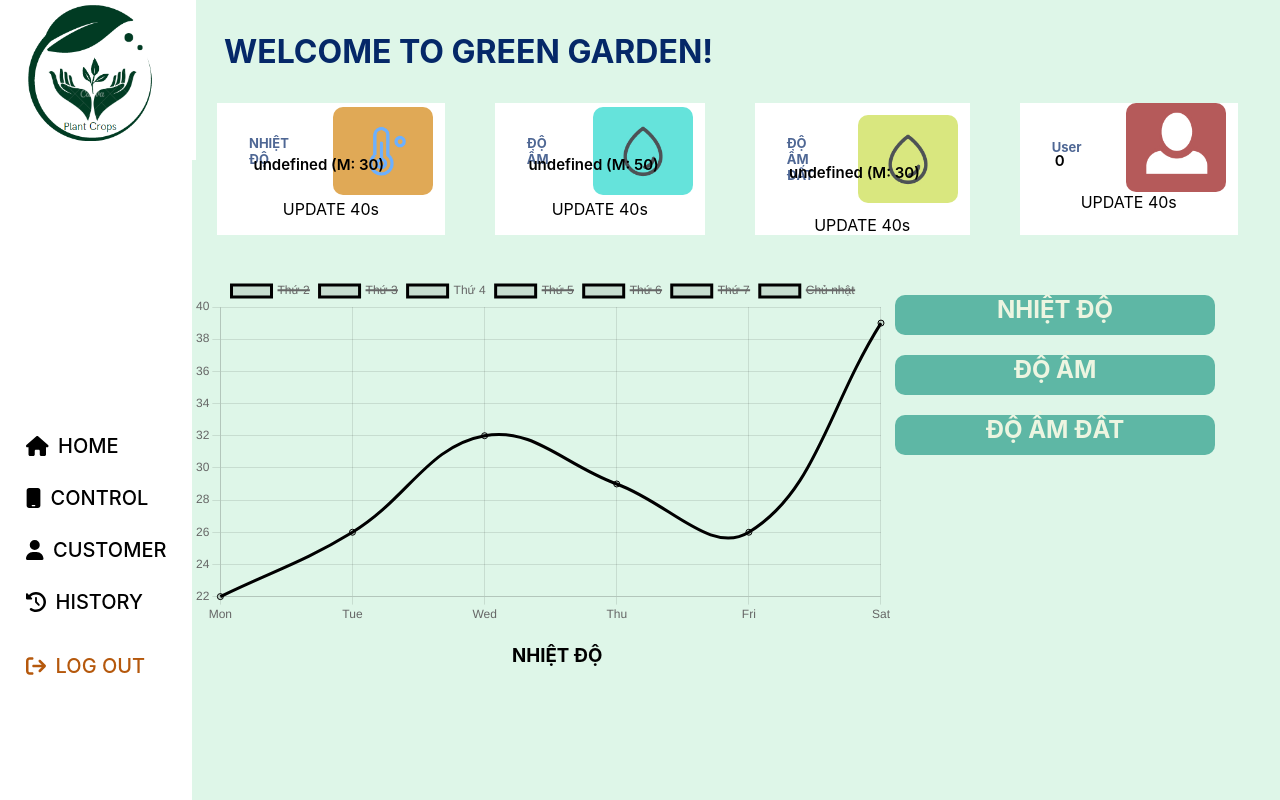
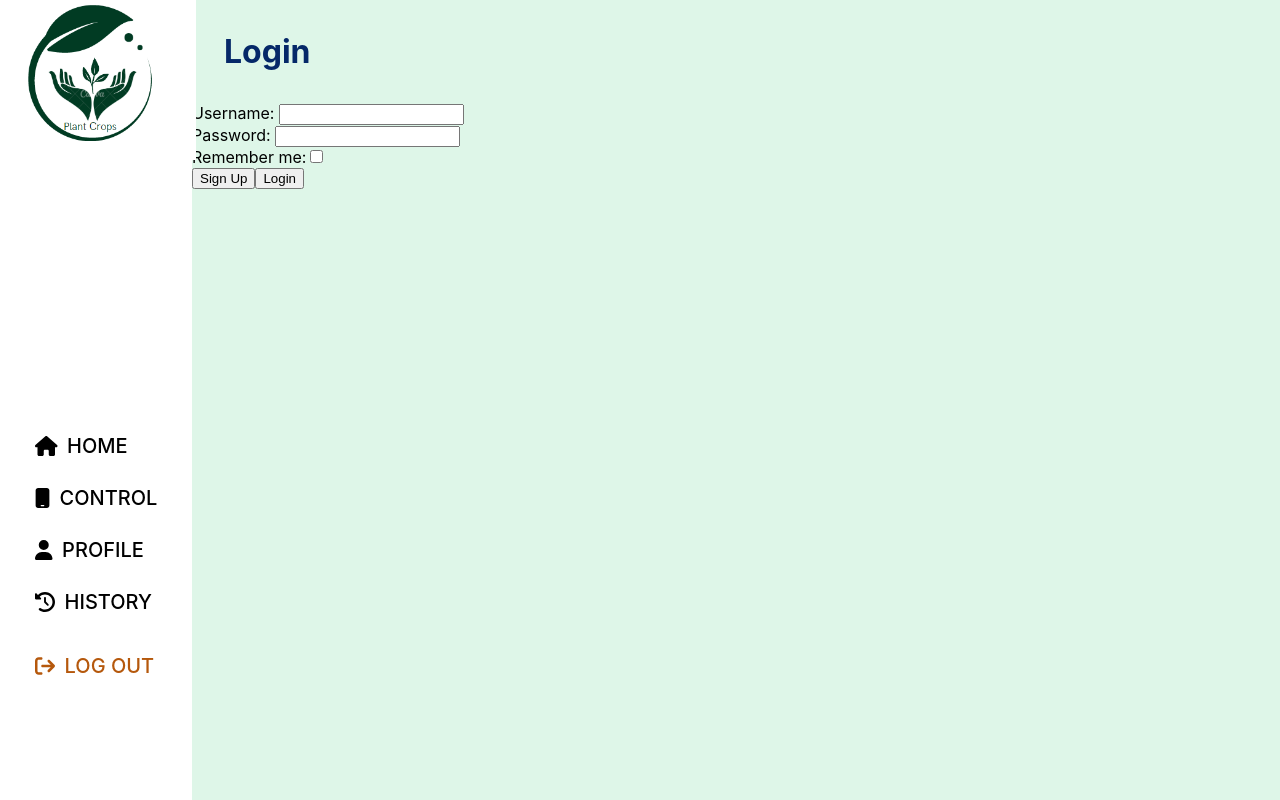
Before and after one commit to nguyenduyhung20/iot-garden, a React (Create React App) app in the folder client/: page /login in a window 1280 px wide. Before the commit this address led to /dashboard. Built offline with nearby package versions, Linux system fonts and the light colour scheme.

Commit message:
update profile route

```diff
--- a/client/src/App.js
+++ b/client/src/App.js
@@ -22,10 +22,11 @@ function App() {
 	const [loggedIn, setLoggedIn] = useState(null);
 
 	// Logout function then, will replace it when i have better solution
-	function logout() {
+	const logout = () => {
 		localStorage.removeItem("token");
 		setLoggedIn(false);
 	}
+
 	const handleLogin = () => {
 		setLoggedIn(true);
 	}
@@ -54,6 +55,13 @@ function App() {
 
 	return (
 		<Router>
+			{/* <div>
+				{loggedIn ? (
+					<p>You are logged in</p>
+				) : (
+					<p>You are not logged in</p>
+				)}
+			</div> */}
 			<div className={classes["main-content"]}>
 				<ThresholdAlert message={message} gardenId={1} />
 				{true && <NavBar onLogOut={logout} />}
@@ -87,7 +95,7 @@ function App() {
 							/>
 							<Route
 								path="/login"
-								element={true ? <Navigate to="/dashboard" /> : <Login onLogin={handleLogin} />}
+								element={<Login onLogin={handleLogin} />}
 							/>
 							<Route
 								path="/signup"
@@ -96,6 +104,10 @@ function App() {
 							<Route
 								path="/history"
 								element={true ? <History gardenId={1} /> : <Navigate to="/login" />}
+							/>
+							<Route
+								path="/profile"
+								element={true ? <Profile /> : <Navigate to="/login" />}
 							/>
 							<Route path="*" element={<Navigate to="/login" />} />
 						</Routes>
--- a/client/src/components/navbar/index.js
+++ b/client/src/components/navbar/index.js
@@ -31,8 +31,8 @@ function Navbar({ onLogOut }) {
       icon: faMobile,
     },
     {
-      heading: "CUSTOMER",
-      link: "/users",
+      heading: "PROFILE",
+      link: "/profile",
       icon: faUser,
     },
     {
```
Also changed, not shown: 1 other file (tests, documents, lock files or other folders).
